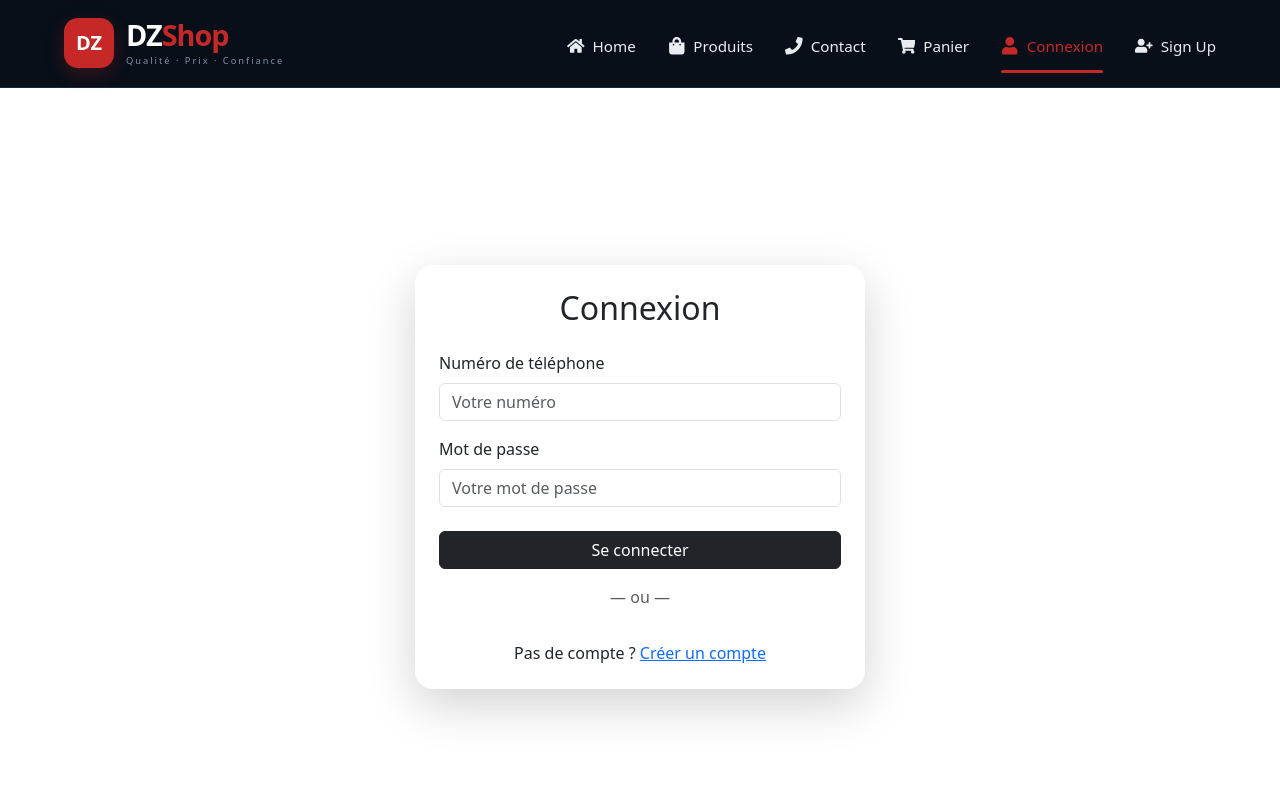
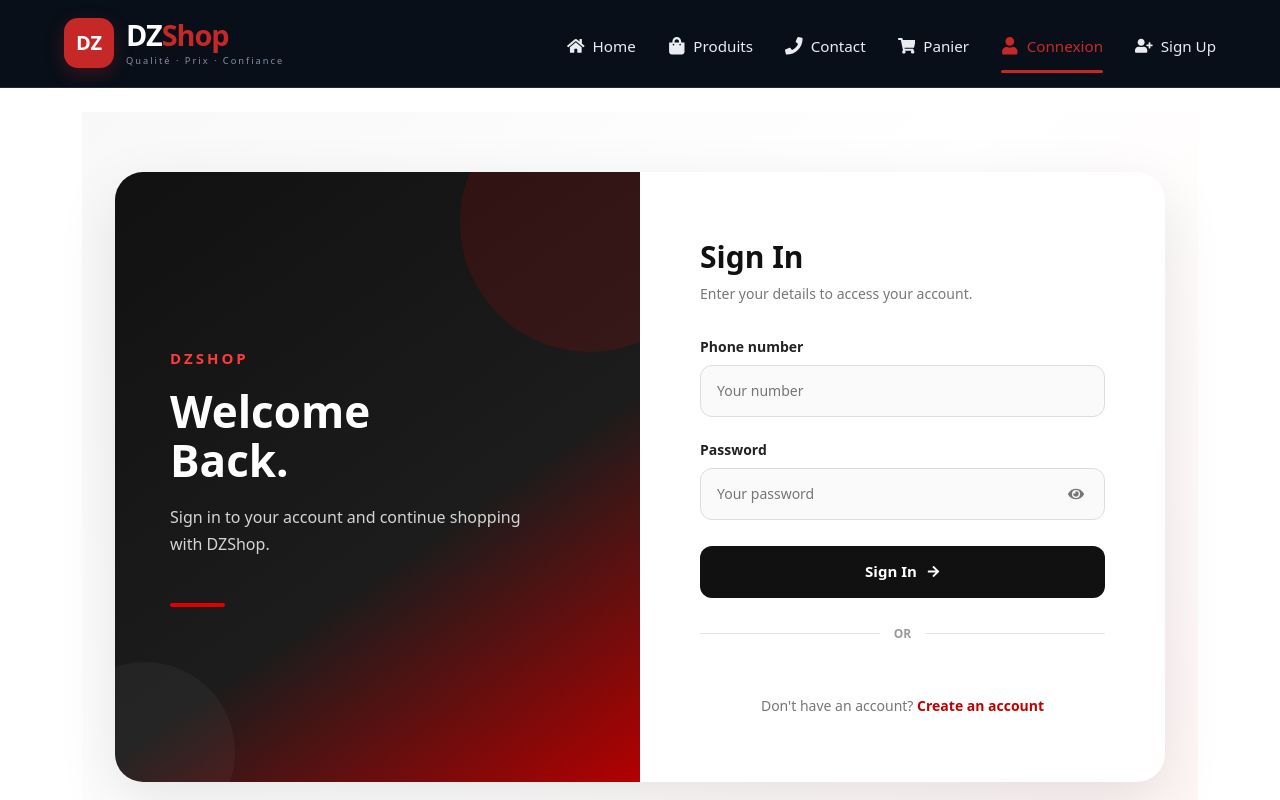
Before and after one commit to nadhirchougui3-lgtm/Dzshope, a React (Vite) app: page /login in a window 1280 px wide. Shown: the top 800 px of the page. Built offline with nearby package versions, Linux system fonts and the light colour scheme; no server answers.

Commit message:
update Google login

```diff
--- a/src/LoginPage.jsx
+++ b/src/LoginPage.jsx
@@ -1,5 +1,6 @@
 import { useState } from 'react'
 import { Link, useNavigate, useLocation } from 'react-router-dom'
+import { FaEye, FaEyeSlash, FaArrowRight } from 'react-icons/fa'
 import { useAuth } from './AuthContext'
 import GoogleSignInButton from './GoogleSignInButton'
 
@@ -12,6 +13,7 @@ function LoginPage() {
   const [motDePasse, setMotDePasse] = useState('')
   const [erreur, setErreur] = useState('')
   const [envoi, setEnvoi] = useState(false)
+  const [showPassword, setShowPassword] = useState(false)
 
   const destination = (location.state && location.state.from) || '/'
 
@@ -19,18 +21,20 @@ function LoginPage() {
     e.preventDefault()
     setErreur('')
     setEnvoi(true)
+
     try {
       await login(telephone, motDePasse)
       navigate(destination, { replace: true })
     } catch (err) {
       setErreur(err.message)
     }
+
     setEnvoi(false)
   }
 
-  // Appelée par le bouton Google avec le jeton reçu de Google
   async function connexionGoogle(credential) {
     setErreur('')
+
     try {
       await loginGoogle(credential)
       navigate(destination, { replace: true })
@@ -41,54 +45,353 @@ function LoginPage() {
 
   return (
     <div
-      className="d-flex justify-content-center align-items-center"
-      style={{ minHeight: 'calc(100vh - 70px)', background: '#ffffff', padding: '50px 20px' }}
+      style={{
+        minHeight: 'calc(100vh - 70px)',
+        background: 'linear-gradient(135deg, #f8f8f8 0%, #ffffff 50%, #fff5f5 100%)',
+        padding: '60px 20px',
+        display: 'flex',
+        alignItems: 'center',
+        justifyContent: 'center'
+      }}
     >
       <div
-        className="card shadow-lg p-4"
-        style={{ width: '100%', maxWidth: '450px', background: '#ffffff', border: 'none', borderRadius: '18px' }}
+        style={{
+          width: '100%',
+          maxWidth: '1050px',
+          minHeight: '610px',
+          background: '#ffffff',
+          borderRadius: '28px',
+          overflow: 'hidden',
+          boxShadow: '0 20px 60px rgba(0, 0, 0, 0.10)',
+          display: 'grid',
+          gridTemplateColumns: '1fr 1fr'
+        }}
       >
-        <h2 className="text-center mb-4">Connexion</h2>
+        <div
+          style={{
+            background: 'linear-gradient(145deg, #111111 0%, #1c1c1c 60%, #b40000 100%)',
+            color: '#ffffff',
+            padding: '55px',
+            display: 'flex',
+            flexDirection: 'column',
+            justifyContent: 'center',
+            position: 'relative',
+            overflow: 'hidden'
+          }}
+        >
+          <div
+            style={{
+              position: 'absolute',
+              width: '260px',
+              height: '260px',
+              borderRadius: '50%',
+              background: 'rgba(255, 0, 0, 0.12)',
+              top: '-80px',
+              right: '-80px'
+            }}
+          />
 
-        {erreur && <div className="alert alert-danger">{erreur}</div>}
+          <div
+            style={{
+              position: 'absolute',
+              width: '180px',
+              height: '180px',
+              borderRadius: '50%',
+              background: 'rgba(255, 255, 255, 0.04)',
+              bottom: '-60px',
+              left: '-60px'
+            }}
+          />
+
+          <div style={{ position: 'relative', zIndex: 2 }}>
+            <div
+              style={{
+                fontSize: '15px',
+                fontWeight: '700',
+                letterSpacing: '3px',
+                color: '#ff3b3b',
+                marginBottom: '18px'
+              }}
+            >
+              DZSHOP
+            </div>
+
+            <h1
+              style={{
+                fontSize: '44px',
+                fontWeight: '800',
+                lineHeight: '1.1',
+                marginBottom: '20px'
+              }}
+            >
+              Welcome
+              <br />
+              Back.
+            </h1>
+
+            <p
+              style={{
+                color: '#d5d5d5',
+                fontSize: '16px',
+                lineHeight: '1.7',
+                maxWidth: '380px',
+                margin: 0
+              }}
+            >
+              Sign in to your account and continue shopping with DZShop.
+            </p>
+
+            <div
+              style={{
+                marginTop: '45px',
+                width: '55px',
+                height: '4px',
+                borderRadius: '10px',
+                background: '#e00000'
+              }}
+            />
+          </div>
+        </div>
+
+        <div
+          style={{
+            padding: '55px 60px',
+            display: 'flex',
+            flexDirection: 'column',
+            justifyContent: 'center'
+          }}
+        >
+          <div style={{ marginBottom: '32px' }}>
+            <h2
+              style={{
+                fontSize: '30px',
+                fontWeight: '800',
+                color: '#111111',
+                marginBottom: '8px'
+              }}
+            >
+              Sign In
+            </h2>
+
+            <p
+              style={{
+                color: '#777777',
+                margin: 0,
+                fontSize: '14px'
+              }}
+            >
+              Enter your details to access your account.
+            </p>
+          </div>
+
+          {erreur && (
+            <div
+              style={{
+                background: '#fff1f1',
+                border: '1px solid #ffcaca',
+                color: '#c00000',
+                borderRadius: '12px',
+                padding: '12px 15px',
+                marginBottom: '20px',
+                fontSize: '14px'
+              }}
+            >
+              {erreur}
+            </div>
+          )}
 
           <form onSubmit={handleSubmit}>
-          <div className="mb-3">
-            <label className="form-label">Numéro de téléphone</label>
+            <div style={{ marginBottom: '22px' }}>
+              <label
+                style={{
+                  display: 'block',
+                  fontSize: '14px',
+                  fontWeight: '600',
+                  color: '#222222',
+                  marginBottom: '8px'
+                }}
+              >
+                Phone number
+              </label>
+
               <input
                 type="tel"
-              className="form-control"
-              placeholder="Votre numéro"
+                placeholder="Your number"
                 value={telephone}
                 onChange={(e) => setTelephone(e.target.value)}
                 required
+                style={{
+                  width: '100%',
+                  height: '52px',
+                  border: '1px solid #dddddd',
+                  borderRadius: '12px',
+                  padding: '0 16px',
+                  fontSize: '14px',
+                  outline: 'none',
+                  background: '#fafafa',
+                  boxSizing: 'border-box'
+                }}
               />
             </div>
 
-          <div className="mb-4">
-            <label className="form-label">Mot de passe</label>
+            <div style={{ marginBottom: '26px' }}>
+              <label
+                style={{
+                  display: 'block',
+                  fontSize: '14px',
+                  fontWeight: '600',
+                  color: '#222222',
+                  marginBottom: '8px'
+                }}
+              >
+                Password
+              </label>
+
+              <div style={{ position: 'relative' }}>
                 <input
-              type="password"
-              className="form-control"
-              placeholder="Votre mot de passe"
+                  type={showPassword ? 'text' : 'password'}
+                  placeholder="Your password"
                   value={motDePasse}
                   onChange={(e) => setMotDePasse(e.target.value)}
                   required
+                  style={{
+                    width: '100%',
+                    height: '52px',
+                    border: '1px solid #dddddd',
+                    borderRadius: '12px',
+                    padding: '0 50px 0 16px',
+                    fontSize: '14px',
+                    outline: 'none',
+                    background: '#fafafa',
+                    boxSizing: 'border-box'
+                  }}
+                />
+
+                <button
+                  type="button"
+                  onClick={() => setShowPassword(!showPassword)}
+                  style={{
+                    position: 'absolute',
+                    right: '10px',
+                    top: '50%',
+                    transform: 'translateY(-50%)',
+                    width: '38px',
+                    height: '38px',
+                    border: 'none',
+                    background: 'transparent',
+                    color: '#777777',
+                    cursor: 'pointer',
+                    display: 'flex',
+                    alignItems: 'center',
+                    justifyContent: 'center'
+                  }}
+                >
+                  {showPassword ? <FaEyeSlash /> : <FaEye />}
+                </button>
+              </div>
+            </div>
+
+            <button
+              type="submit"
+              disabled={envoi}
+              style={{
+                width: '100%',
+                height: '52px',
+                border: 'none',
+                borderRadius: '12px',
+                background: '#111111',
+                color: '#ffffff',
+                fontSize: '15px',
+                fontWeight: '700',
+                cursor: envoi ? 'not-allowed' : 'pointer',
+                opacity: envoi ? 0.7 : 1,
+                display: 'flex',
+                alignItems: 'center',
+                justifyContent: 'center',
+                gap: '10px',
+                transition: '0.2s ease'
+              }}
+            >
+              {envoi ? 'Connexion...' : 'Sign In'}
+              {!envoi && <FaArrowRight size={13} />}
+            </button>
+
+            <div
+              style={{
+                display: 'flex',
+                alignItems: 'center',
+                gap: '14px',
+                margin: '27px 0'
+              }}
+            >
+              <div
+                style={{
+                  flex: 1,
+                  height: '1px',
+                  background: '#e5e5e5'
+                }}
+              />
+
+              <span
+                style={{
+                  color: '#999999',
+                  fontSize: '12px',
+                  fontWeight: '700'
+                }}
+              >
+                OR
+              </span>
+
+              <div
+                style={{
+                  flex: 1,
+                  height: '1px',
+                  background: '#e5e5e5'
+                }}
               />
             </div>
 
-          <button type="submit" className="btn btn-dark w-100" disabled={envoi}>
-            {envoi ? 'Connexion...' : 'Se connecter'}
-          </button>
-        </form>
-
-        <div className="text-center text-muted my-3">— ou —</div>
             <GoogleSignInButton onCredential={connexionGoogle} />
 
-        <p className="text-center mt-3 mb-0">
-          Pas de compte ? <Link to="/signup">Créer un compte</Link>
+            <p
+              style={{
+                textAlign: 'center',
+                marginTop: '25px',
+                marginBottom: 0,
+                color: '#777777',
+                fontSize: '14px'
+              }}
+            >
+              Don't have an account?{' '}
+              <Link
+                to="/signup"
+                style={{
+                  color: '#c00000',
+                  fontWeight: '700',
+                  textDecoration: 'none'
+                }}
+              >
+                Create an account
+              </Link>
             </p>
+          </form>
         </div>
+      </div>
+
+      <style>
+        {`
+          @media (max-width: 768px) {
+            .login-page-layout {
+              grid-template-columns: 1fr !important;
+            }
+          }
+
+          input:focus {
+            border-color: #c00000 !important;
+            box-shadow: 0 0 0 3px rgba(192, 0, 0, 0.08);
+          }
+        `}
+      </style>
     </div>
   )
 }
```
Also changed, not shown: 2 other files (tests, documents, lock files or other folders). Lines whose indentation alone changed are shown as unchanged.
